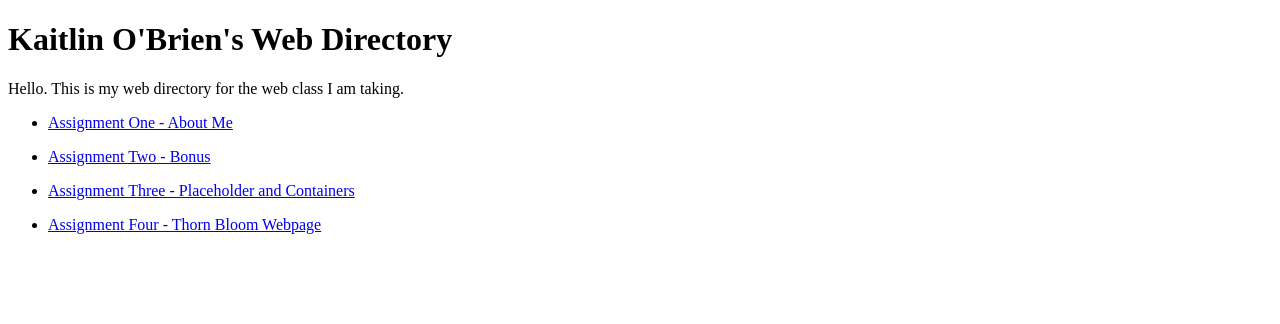
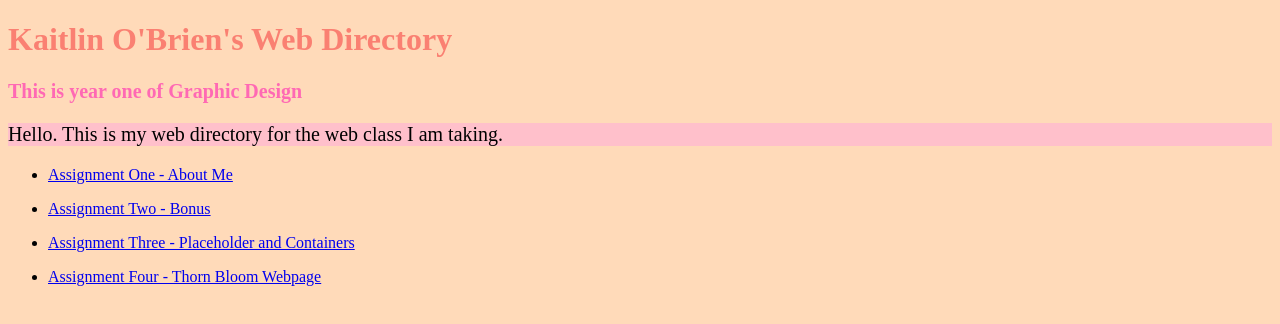
Before and after one commit to obkl1999/Web-1, a plain HTML site: page index.html in a window 1280 px wide. Drawn offline with Linux system fonts and the light colour scheme.

Commit message:
Add files via upload

```diff
--- /dev/null
+++ b/css/styles.css
@@ -0,0 +1,24 @@
+body {
+    background-color:peachpuff;
+}
+
+h1 {
+    color:salmon
+}
+
+h2, p {
+    font-size: 20px;
+}
+
+
+section h2 {
+    color:hotpink;
+}
+
+.pink-text {
+    color: hotpink;
+}
+
+.pink-bg {
+    background-color: pink;
+}
--- a/index.html
+++ b/index.html
@@ -3,11 +3,15 @@
     <head>
         <meta charset="UTF-8" />
         <title>Kaitlin O'Brien</title>
+
+    <link rel="stylesheet" href="css/styles.css"/>
+
     </head>
     <body>
           <h1>Kaitlin O'Brien's Web Directory</h1>
+        <h2 class="pink-text">This is year one of Graphic Design</h2>
 
-    <p>Hello. This is my web directory for the web class I am taking.</p>
+    <p class= "pink-bg">Hello. This is my web directory for the web class I am taking.</p>
 
         <ul><li>
             <a href="assignment-one/assignment-one.html">Assignment One - About Me</a>
```
